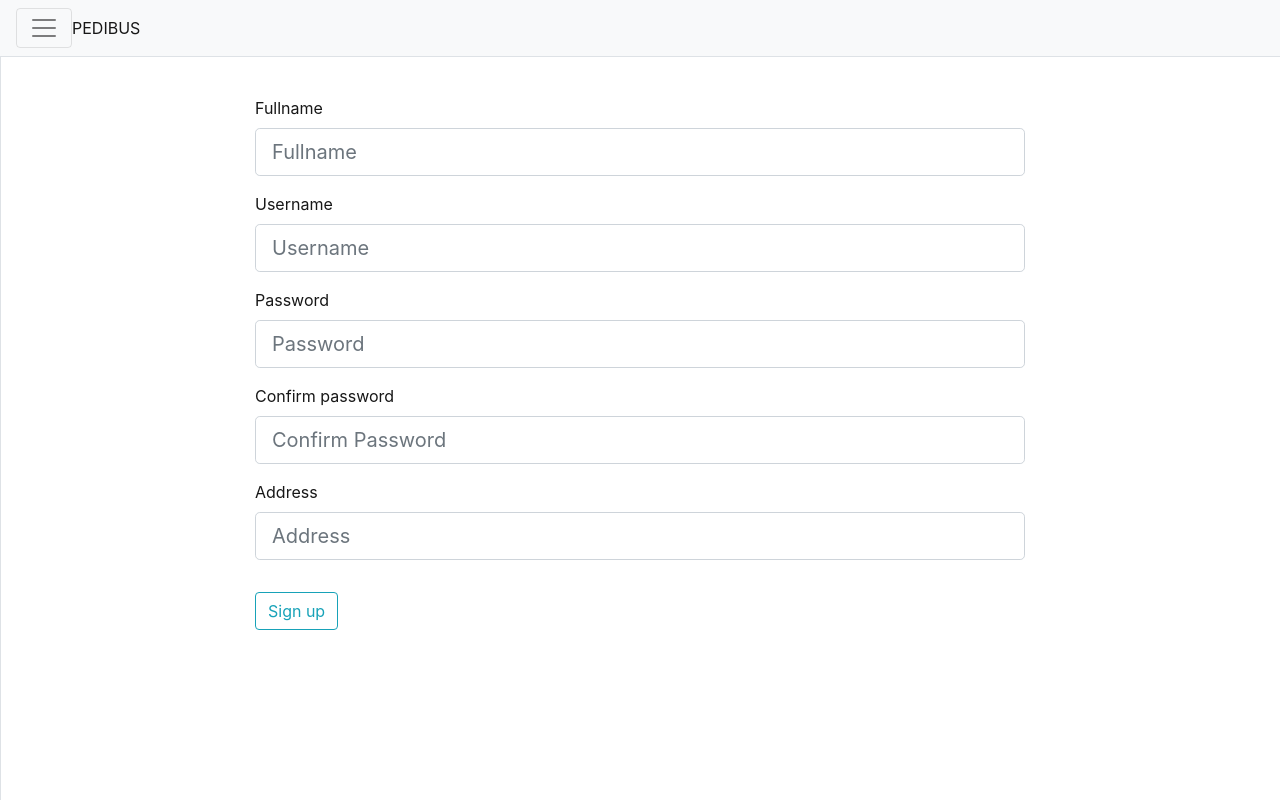
After one commit to shacharoz/WalkingBus, a Flask app: page /sign-up in a window 1280 px wide. The commit adds this page. Run offline with Flask 2, Linux system fonts and the light colour scheme; parts of the project's set-up code (start-up, migrations or seed data) failed here and were passed over; some libraries are stand-ins or nearby versions.

Commit message:
changes from today

```diff
--- a/walkingbus/__init__.py
+++ b/walkingbus/__init__.py
@@ -73,4 +73,5 @@ login_manager = LoginManager(app)
 bcrypt = Bcrypt(app)
 
 from .models import *
+from .forms import *
 from .views import *
--- a/walkingbus/assets/css/main.css
+++ b/walkingbus/assets/css/main.css
@@ -42,7 +42,7 @@ label {
 .header .nav-left {
   float: left;
   list-style: none;
-  display: flex;
+  /*display: flex;*/
   flex-direction: row;
   margin-left: 1rem;
 }
@@ -139,17 +139,40 @@ label .checkbox {
   margin-left: 0;
 }
 
-@media (min-width: 768px) {
 #sidebar-wrapper {
+  position: fixed;
   margin-left: 0;
 }
 
 #page-content-wrapper {
+  -webkit-transition: margin .25s ease-out;
+  -moz-transition: margin .25s ease-out;
+  -o-transition: margin .25s ease-out;
+  transition: margin .25s ease-out;
   min-width: 0;
   width: 100%;
+  margin-top: 4rem;
 }
 
 #wrapper.toggled #sidebar-wrapper {
   margin-left: -15rem;
 }
+
+#wrapper.toggled #page-content-wrapper {
+  margin-left: 0;
 }
+
+#wrapper #page-content-wrapper {
+  margin-left: 15rem;
+}
+
+.navbar-expand-lg .navbar-toggler {
+  display: block !important;
+}
+
+.navbar {
+  position: fixed;
+  justify-content: unset !important;
+  padding-left: 1rem;
+  width: 100%;
+}
--- /dev/null
+++ b/walkingbus/forms.py
@@ -0,0 +1,45 @@
+from wtforms.validators import Required, Length, EqualTo, ValidationError, Optional
+from wtforms import PasswordField, StringField, BooleanField, SubmitField, FileField
+from flask_wtf import FlaskForm
+
+from flask_login import current_user
+
+from . import Parent
+
+
+class LoginForm(FlaskForm):
+
+    username = StringField('Username', validators=[Required(), Length(min=2, max=30)])
+    password = PasswordField('Password', validators=[Required()])
+    remember = BooleanField('Remember me')
+    submit = SubmitField('Sign in')
+
+class RegistrationForm(FlaskForm):
+
+    fullname = StringField('Fullname', validators=[Required()])
+    username = StringField('Username', validators=[Required(), Length(min=2, max=30)])
+    password = PasswordField('Password', validators=[Required(), Length(min=8), EqualTo('confirm_password')])
+    confirm_password = PasswordField('Confirm password')
+    address = StringField('Address', validators=[Required()])
+    submit = SubmitField('Sign up')
+
+    def validate_username(self, username):
+        if Parent.query.filter_by(username=username.data).first():
+            raise ValidationError('That username is already taken, please choose a different one.')
+        if ' ' in username.data:
+            raise ValidationError('Your username cannot contain spaces.')
+
+
+class UpdateForm(FlaskForm):
+
+    fullname = StringField('Fullname', validators=[Required()])
+    username = StringField('Username', validators=[Required(), Length(min=2, max=30)])
+    address = StringField('Address', validators=[Required()])
+    picture = FileField('Profile picture', validators=[Optional])
+    submit = SubmitField('Update')
+
+    def validate_username(self, username):
+        if current_user.username != username.data and Parent.query.filter_by(username=username.data).first():
+            raise ValidationError('That username is already taken, please choose a different one.')
+        if ' ' in username.data:
+            raise ValidationError('Your username cannot contain spaces.')
--- a/walkingbus/models.py
+++ b/walkingbus/models.py
@@ -1,5 +1,7 @@
 from datetime import datetime, timedelta
 from enum import IntEnum
+
+from flask_login import UserMixin
 
 from walkingbus import db
 
@@ -52,7 +54,7 @@ class Progress(object):
     WALK_FINISHED = 3
 
 
-class User(object):
+class User(UserMixin):
 
     id = Column(Integer, primary_key=True)
     username = Column(String, nullable=False, unique=True)
--- a/walkingbus/templates/index.html
+++ b/walkingbus/templates/index.html
@@ -1,6 +1,6 @@
 {% extends "layout.html" %}
 {% block main %}
-  <h1>WalkingBus</h1>
+  <h1>{{ current_user.fullname }}</h1>
   <hr>
   <p>Add description here...</p>
 {% endblock main %}
--- a/walkingbus/templates/layout.html
+++ b/walkingbus/templates/layout.html
@@ -17,7 +17,7 @@
 </head>
 
 <body>
-  <div class="d-flex" id="wrapper">
+  <div class="d-flex toggled" id="wrapper">
     <div class="bg-light border-right" id="sidebar-wrapper">
       <div class="sidebar-heading">PediBus</div>
       <div class="list-group list-group-flush">
@@ -29,12 +29,23 @@
         <a href="#" class="list-group-item list-group-item-action bg-light">Status</a>
       </div>
     </div>
+    <nav class="navbar navbar-expand-lg navbar-light bg-light border-bottom">
+      <button class="navbar-toggler" type="button" id="toggle">
+        <span class="navbar-toggler-icon"></span>
+      </button>
+      <span>PEDIBUS</span>
+    </nav>
     <div id="page-content-wrapper">
-      <nav class="navbar navbar-expand-lg navbar-light bg-light border-bottom">
-        <button class="navbar-toggler" type="button" id="toggle">
-          <span class="navbar-toggler-icon"></span>
-        </button>
-      </nav>
+      {% with messages = get_flashed_messages(with_categories=true) %}
+      {% if messages %}
+      {% for category, message in messages %}
+      <div class="alert alert-{{ category }}">
+        {{ message }}
+      </div>
+      {% endfor %}
+      {% endif %}
+      {% endwith %}
+
       <main role="main">
         <div class="container container-primary">
           {% block main %}
--- /dev/null
+++ b/walkingbus/templates/sign_up.html
@@ -0,0 +1,76 @@
+{% extends "layout.html" %}
+{% block main %}
+<form method="POST">
+    {{ form.hidden_tag() }}
+    <fieldset class="form-group">
+        <div class="form-group">
+            {{ form.fullname.label(class="form-control-label") }}
+            {% if form.fullname.errors %}
+            {{ form.fullname(class="form-control form-control-lg is-invalid") }}
+            <div class="invalid-feedback">
+                {% for error in form.fullname.errors %}
+                <span>{{ error }}</span>
+                {% endfor %}
+            </div>
+            {% else %}
+            {{ form.fullname(class="form-control form-control-lg", placeholder="Fullname") }}
+            {% endif %}
+        </div>
+        <div class="form-group">
+            {{ form.username.label(class="form-control-label") }}
+            {% if form.username.errors %}
+            {{ form.username(class="form-control form-control-lg is-invalid") }}
+            <div class="invalid-feedback">
+                {% for error in form.username.errors %}
+                <span>{{ error }}</span>
+                {% endfor %}
+            </div>
+            {% else %}
+            {{ form.username(class="form-control form-control-lg", placeholder="Username") }}
+            {% endif %}
+        </div>
+        <div class="form-group">
+            {{ form.password.label(class="form-control-label") }}
+            {% if form.password.errors %}
+            {{ form.password(class="form-control form-control-lg is-invalid") }}
+            <div class="invalid-feedback">
+                {% for error in form.password.errors %}
+                <span>{{ error }}</span>
+                {% endfor %}
+            </div>
+            {% else %}
+            {{ form.password(class="form-control form-control-lg", placeholder="Password") }}
+            {% endif %}
+        </div>
+        <div class="form-group">
+            {{ form.confirm_password.label(class="form-control-label") }}
+            {% if form.confirm_password.errors %}
+            {{ form.confirm_password(class="form-control form-control-lg is-invalid") }}
+            <div class="invalid-feedback">
+                {% for error in form.confirm_password.errors %}
+                <span>{{ error }}</span>
+                {% endfor %}
+            </div>
+            {% else %}
+            {{ form.confirm_password(class="form-control form-control-lg", placeholder="Confirm Password") }}
+            {% endif %}
+        </div>
+        <div class="form-group">
+            {{ form.address.label(class="form-control-label") }}
+            {% if form.address.errors %}
+            {{ form.address(class="form-control form-control-lg is-invalid") }}
+            <div class="invalid-feedback">
+                {% for error in form.address.errors %}
+                <span>{{ error }}</span>
+                {% endfor %}
+            </div>
+            {% else %}
+            {{ form.address(class="form-control form-control-lg", placeholder="Address") }}
+            {% endif %}
+        </div>
+    </fieldset>
+    <div class="form-group">
+        {{ form.submit(class="btn btn-outline-info") }}
+    </div>
+</form>
+{% endblock main %}
--- a/walkingbus/views.py
+++ b/walkingbus/views.py
@@ -1,8 +1,16 @@
 from datetime import datetime, timedelta
+from os import path
 
-from . import app, db, Child, Parent, Group, Progress
+from . import app, db, login_manager, LoginForm, RegistrationForm, UpdateForm, bcrypt, Child, Parent, Group, Progress
 
-from flask import render_template, request, jsonify, abort
+from flask import render_template, request, jsonify, abort, redirect, flash
+from flask_login import login_user, current_user, login_required
+from werkzeug.utils import secure_filename
+
+
+@login_manager.user_loader
+def load_user(user_id):
+    return Parent.query.get(int(user_id))
 
 
 @app.route('/')
@@ -49,6 +57,53 @@ def school_trip(id):
             pass
     return render_template('school_trip.html', user=user, group=group, Progress=Progress, children=children)
 
+@app.route('/sign-up', methods=['GET', 'POST'])
+def sign_up():
+    form = RegistrationForm()
+    if form.validate_on_submit():
+        parent = Parent(username=form.username.data, fullname=form.fullname.data, address=form.address.data, password=bcrypt.generate_password_hash(form.password.data))
+        db.session.add(parent)
+        db.session.commit()
+        login_user(parent)
+        return redirect('/')
+    return render_template('sign_up.html', form=form)
+
+
+@app.route('/sign-in', methods=['GET', 'POST'])
+def sign_in():
+    form = LoginForm()
+    if form.validate_on_submit():
+        user = Parent.query.filter_by(username=form.username.data).first()
+        if user and bcrypt.check_password_hash(user.password, form.password.data):
+            login_user(user, form.remember.data)
+            flash('Login successful.', 'success')
+            return redirect('/')
+        else:
+            flash('Invalid credentials, login failed!', 'danger')
+    return render_template('sign_in.html', form=form)
+
+
+@login_required
+@app.route('/account', methods=['GET', 'POST'])
+def account():
+    groups = []
+    for child in current_user.children:
+        print(groups)
+        groups.extend(child.groups)
+    groups = set(groups)
+    form = UpdateForm()
+    if form.validate_on_submit():
+        current_user.fullname = form.fullname.data
+        current_user.username = form.username.data
+        current_user.address = form.address.data
+        db.session.commit()
+        if form.picture.data:
+            f = form.picture.data
+            filename = secure_filename(current_user.username)
+            f.save(path.join('img', filename))
+        flash('Your account has been updated!', 'success')
+    return render_template('account.html', groups=groups, form=form)
+
 
 @app.route('/api/progress')
 def api_progress():
```
Also changed, not shown: walkingbus/templates/account.html (added, +107 -0 lines), walkingbus/templates/sign_in.html (added, +41 -0 lines), walkingbus/assets/img/picgroup.png (added), walkingbus/walkingbus.db. Lines whose indentation alone changed are shown as unchanged.
